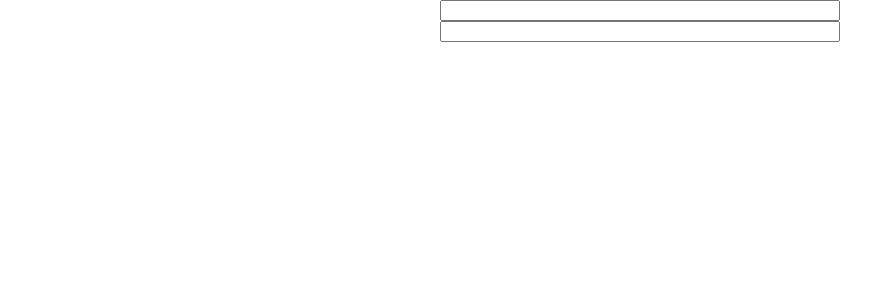
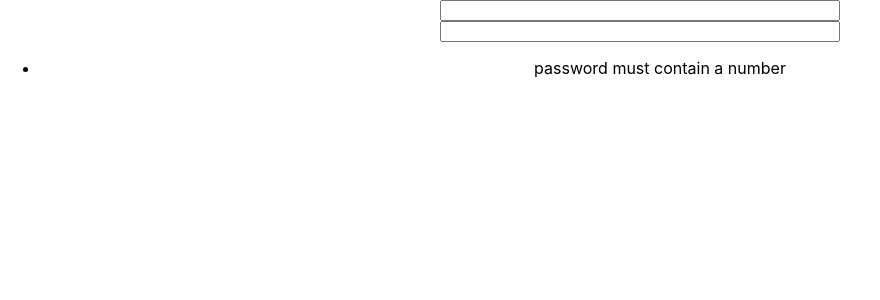
Before and after one commit to CD-Mackay/bad_ui_battles, a React (Create React App) app in the folder bad_password_validation/: page / in a window 1280 px wide. Shown: the top 300 px of the page, without its empty margins (0-880 px from the left). Built offline with nearby package versions, Linux system fonts and the light colour scheme.

Commit message:
add errors array and render method

```diff
--- a/bad_password_validation/src/App.js
+++ b/bad_password_validation/src/App.js
@@ -5,6 +5,7 @@ import { useState } from 'react';
 function App() {
 
   const [password, setPassword] = useState("");
+  const [error, setError] = useState([{string: "password must contain a number", completed: false}])
   const validatePass = () => {
 
   }
@@ -19,6 +20,11 @@ function App() {
         <input type="text"></input>
         <input type="password" value={password} onChange={(e) => handleInput(e)}></input>
       </form>
+      <ul>
+        {error.map((element) => {
+          return <li>{element.string}</li>
+        })}
+      </ul>
     </div>
   );
 }
```
